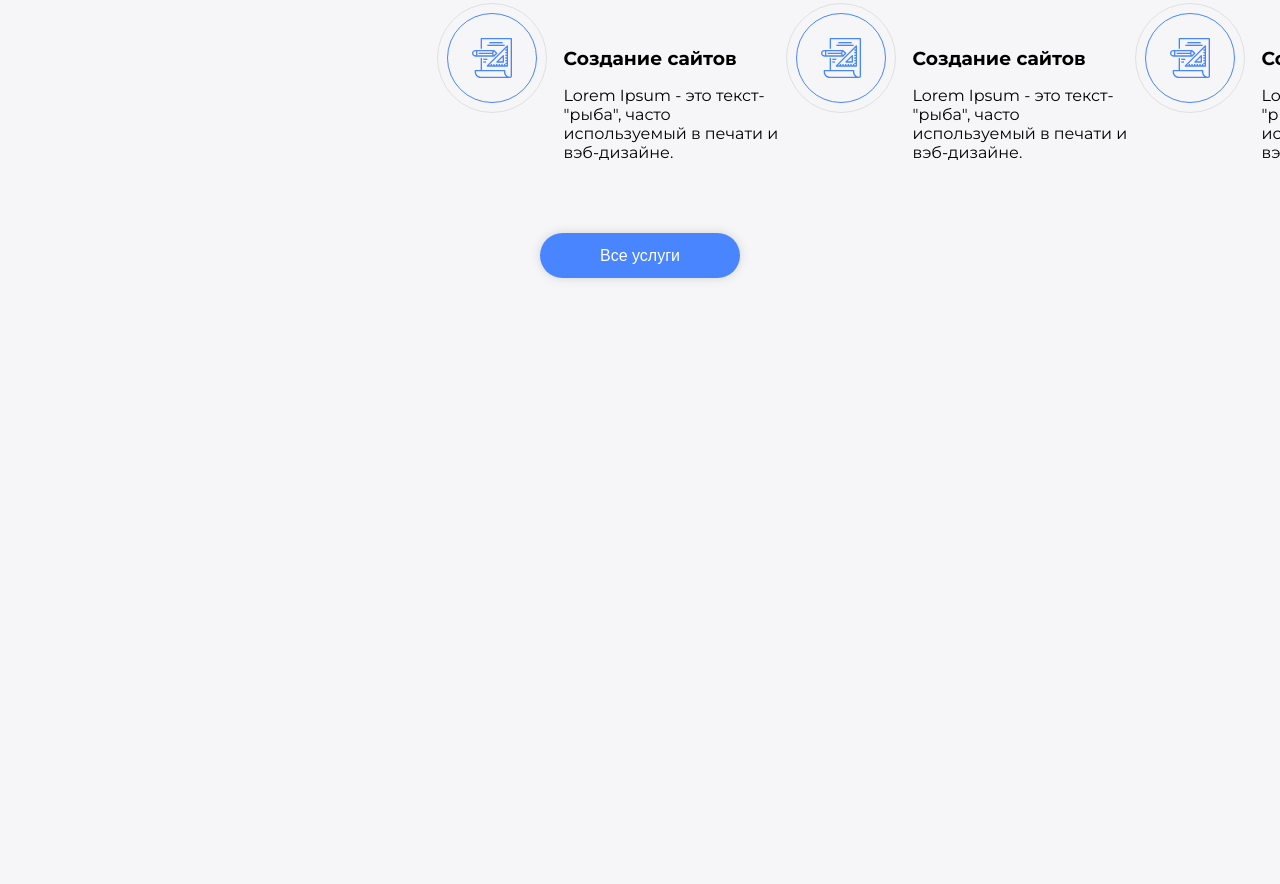
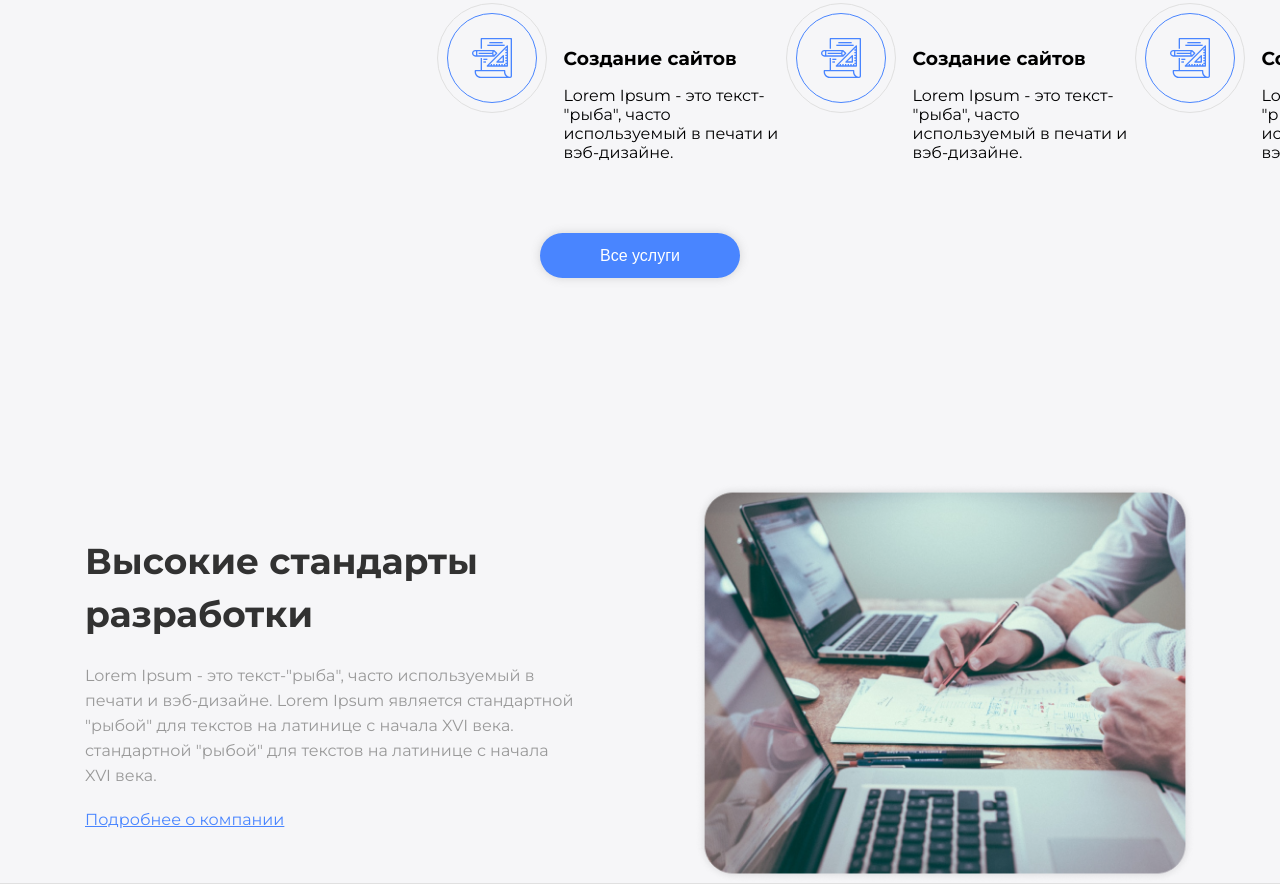
Before and after one commit to elenagronskaya/itshatle-theloop, a plain HTML site: page project2/index.html in a window 1280 px wide. Shown: the part 1256-2140 px from the top of the page. Before the commit the page ends 1639 px from the top, so only its background shows below. Drawn offline with Linux system fonts and the light colour scheme.

Commit message:
almost completed hi standards page

```diff
--- a/project2/index.html
+++ b/project2/index.html
@@ -113,6 +113,24 @@
 
   </section>
 
+  <section class="section_background_silver">
+    <div class="development_standard">
+      <div class="hight_standard">
+        <div class="standard">
+          <h3>Высокие стандарты разработки</h3>
+          <p>Lorem Ipsum - это текст-"рыба", часто используемый в печати и вэб-дизайне.
+            Lorem Ipsum является стандартной "рыбой" для текстов на латинице с начала XVI века. стандартной "рыбой" для текстов на латинице с начала XVI века.</p>
+          <div class="about_company"><a>Подробнее о компании</a></div>
+
+        </div>
+
+      </div>
+      <img class="work" src="images/Rectangle2.png">
+    </div>
+
+
+  </section>
+
 
 
 
--- a/project2/styles.css
+++ b/project2/styles.css
@@ -185,6 +185,65 @@ header {
     text-align: center;
     color: #FFFFFF;
     margin: 55px auto 105px auto;
+    }
+
+.section_background_silver {
+    background: #F6F6F8;
+}
+.hight_standard {
+    display: flex;
+    justify-content: center;
+}
+
+
+.development_standard {
+    max-width: 1920px;
+    margin: 0 auto;
+    display: flex;
+    justify-content: center;
+    padding-top: 100px;
+    border-bottom: 1px solid #E0E0E0;
+}
+.standard {
+    margin: 52px 121px 0 0;
+}
+
+.standard h3 {
+    width: 424px;
+    height: 88px;
+    font-weight: bold;
+    font-size: 36px;
+    line-height: 53px;
+    color: #323232;
+    margin: 0;
+
+}
+
+.standard p {
+    width: 489px;
+    height: 117px;
+    font-weight: normal;
+    font-size: 16px;
+    line-height: 25px;
+    color: #999999;
+    margin: 40px 0 0 0;
+    display: inline-block;
 
 
 }
+.about_company {
+    width: 202px;
+    height: 20px;
+    font-weight: 500;
+    font-size: 16px;
+    line-height: 20px;
+    text-decoration-line: underline;
+    color: #4985FF;
+    margin-top: 30px;
+}
+.work {
+    width: 500px;
+    height: 400px;
+    border-radius: 30px;
+    display: block;
+}
```
Also changed, not shown: project2/Images/Rectangle2.png (added).
